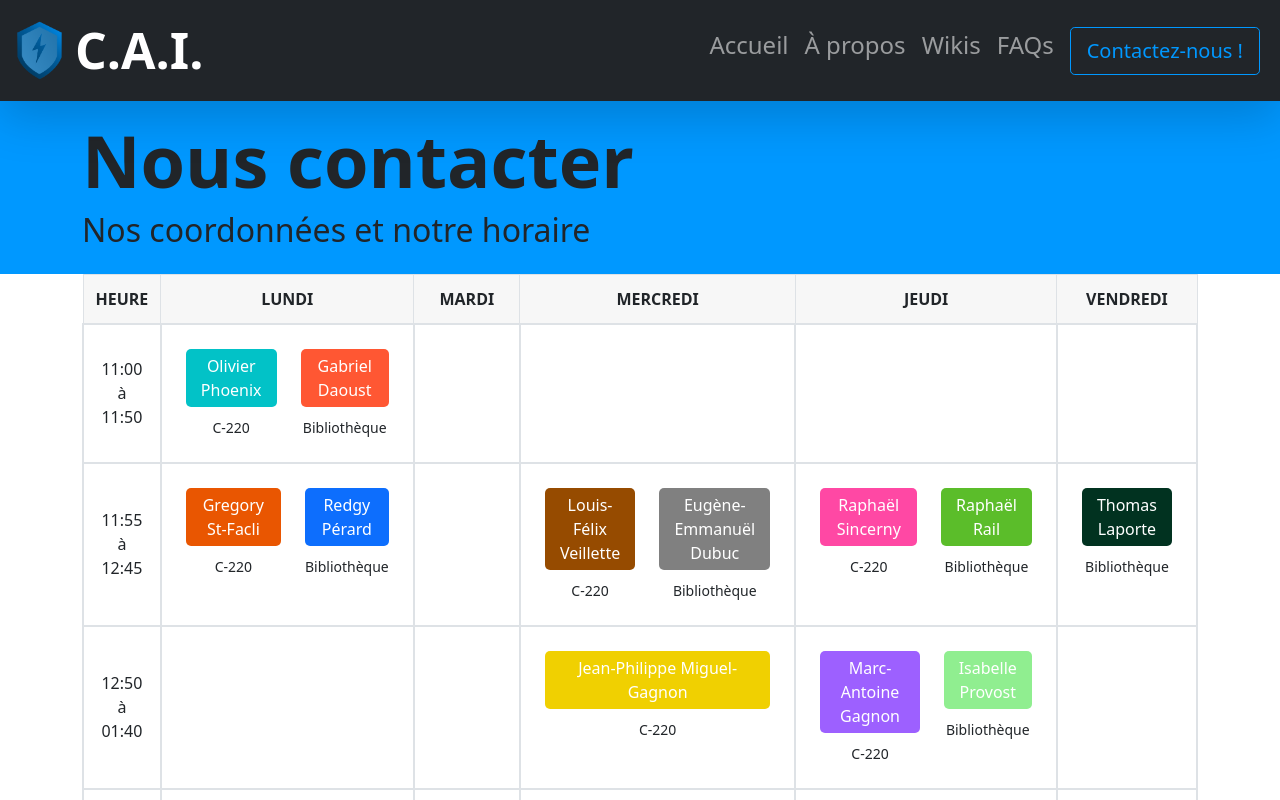
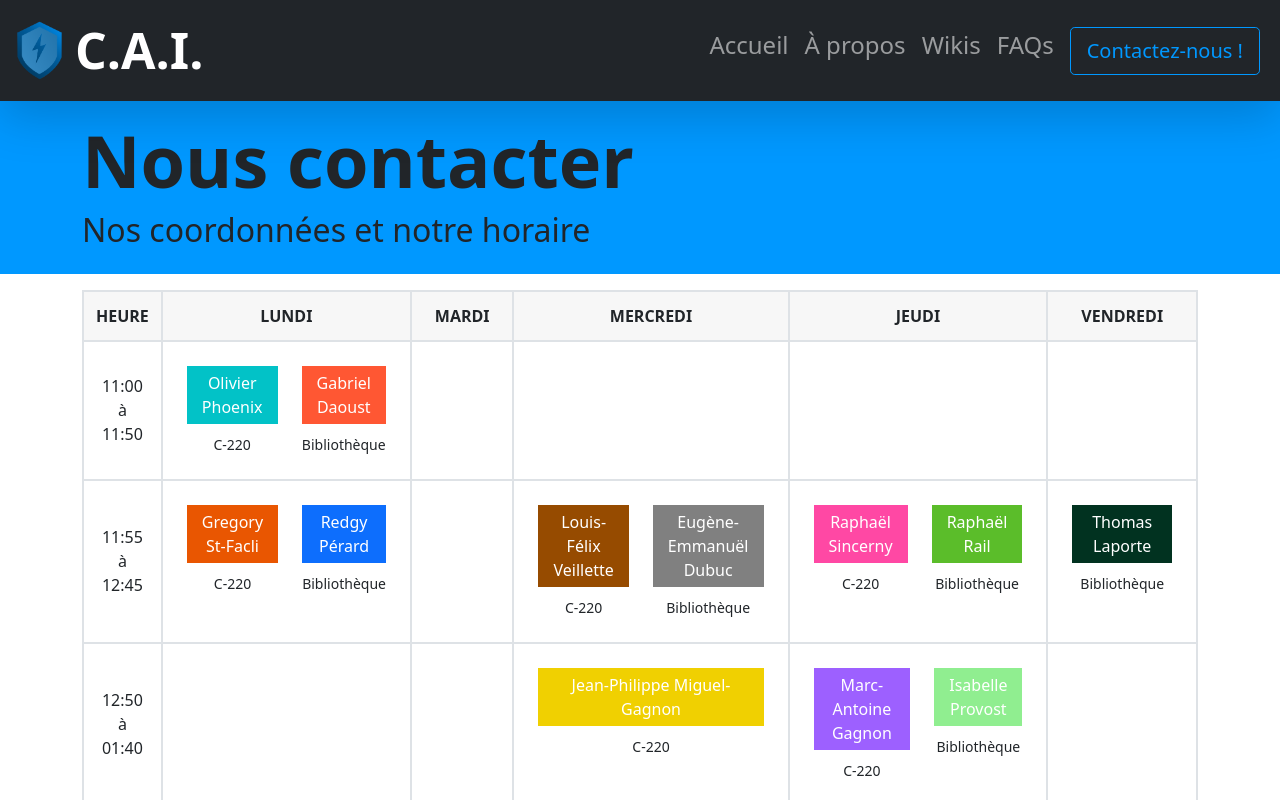
Before and after one commit to darkhappy/projet-soutien, a React (Create React App) app: page /contact in a window 1280 px wide. Shown: the top 800 px of the page. Built offline with nearby package versions, Linux system fonts and the light colour scheme.

Commit message:
miner changes to schedule again

```diff
--- a/src/routes/Contact.jsx
+++ b/src/routes/Contact.jsx
@@ -23,17 +23,17 @@ export default function Contact() {
         title={TITLE}
         subtitle={SUBTITLE}
       />
-      <div className="container">
+      <div className="container mt-3">
         <div className="table-responsive">
-          <table className="table table-bordered text-center">
+          <table className="table table-bordered text-center ">
             <thead>
-              <tr className="bg-light-gray">
-                <th className="text-uppercase">Heure</th>
-                <th className="text-uppercase">Lundi</th>
-                <th className="text-uppercase">Mardi</th>
-                <th className="text-uppercase">Mercredi</th>
-                <th className="text-uppercase">Jeudi</th>
-                <th className="text-uppercase">Vendredi</th>
+              <tr className="bg-light-gray border-2">
+                <th className="text-uppercase border-2">Heure</th>
+                <th className="text-uppercase border-2">Lundi</th>
+                <th className="text-uppercase border-2">Mardi</th>
+                <th className="text-uppercase border-2">Mercredi</th>
+                <th className="text-uppercase border-2">Jeudi</th>
+                <th className="text-uppercase border-2">Vendredi</th>
               </tr>
             </thead>
             {Horaire()}
@@ -51,20 +51,20 @@ function Horaire() {
       {
         hours.map((hour) => (
           <tr className="border-2">
-            <td className="align-middle">
+            <td className="align-middle border-2">
               <div>{hour}</div>
               <div>à</div>
               <div>{ dayjs(hour, "hh:mm").add(50, "m").format("hh:mm") }</div>
             </td>
             {
               [1,2,3,4,5].map((jour) => (
-                <td className="border-2 w-25"> {
+                <td className="border-2 col-sm-2"> {
                   (Disponibilite(jour, hour).length > 0) ?
                   <table className="d-flex justify-content-center">
                     {
                       Disponibilite(jour, hour).map((personne) => (
                           <td className="border-0">
-                            <div className={`${personne.color} padding-5px-tb padding-15px-lr border-radius-5 margin-10px-bottom text-white font-size16 xs-font-size13`}> {personne.person} </div>
+                            <div className={`${personne.color} padding-5px-tb padding-15px-lr margin-10px-bottom text-white font-size16 xs-font-size13`}> {personne.person} </div>
                             <div className="margin-10px-top font-size14">{personne.local}</div>
                           </td>
                       ))
```
